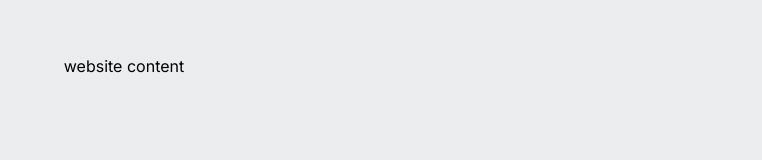
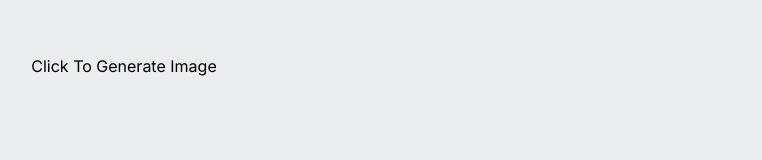
Before and after one commit to MerlinSerlin/chatbot-project, a Next.js app: page / in a window 1280 px wide. Shown: the part 334-494 px from the top of the page, without its empty margins (516-1278 px from the left). Built offline with nearby package versions, Linux system fonts and the light colour scheme.

Commit message:
wiring up dalle2

```diff
--- a/package.json
+++ b/package.json
@@ -28,6 +28,7 @@
     "lucide-react": "^0.187.0",
     "nanoid": "^4.0.2",
     "next": "^13.5.6",
+    "openai": "^4.12.4",
     "postcss": "8.4.23",
     "react": "18.2.0",
     "react-dom": "18.2.0",
--- /dev/null
+++ b/src/app/api/generate-image/route.ts
@@ -0,0 +1,21 @@
+import OpenAI from "openai";
+
+export async function POST( req: Request ){
+    const openai = new OpenAI({
+        apiKey: process.env.OPENAI_API_KEY,
+    });
+
+    const image = await openai.images.generate({
+        prompt: "a white siamese cat",
+        n: 1,
+        size: "1024x1024",
+     });
+
+     const url = image.data[0].url;
+
+     console.log(url)
+
+    // console.log(image.data);
+
+    return new Response();
+}
--- /dev/null
+++ b/src/app/components/Button.tsx
@@ -0,0 +1,33 @@
+'use client'
+
+import { FC } from 'react'
+
+interface ButtonProps {
+    className?: string
+    children?: React.ReactNode
+    onClick?: () => void
+}
+
+const Button: FC<ButtonProps> = ({}) => {
+    const generateImage = async () => {
+        const response = await fetch('/api/generate-image', {
+            method: 'POST',
+            headers: {
+              'Content-Type': 'application/json',
+            },
+            // body: JSON.stringify({messages: [message]})
+          })
+
+          if (!response.ok){
+            throw new Error();
+          }
+
+          return response.body;
+    }
+
+  return <button onClick={() => {
+      generateImage();
+  }}>Click To Generate Image</button>
+}
+
+export default Button
--- a/src/app/page.tsx
+++ b/src/app/page.tsx
@@ -1,9 +1,11 @@
 import Image from 'next/image'
+import Button from './components/Button'
 
 export default function Home() {
   return (
     <main className='absolute inset-0 flex justify-center items-center'>
-      website content
+      {/* website content */}
+      <Button/>
     </main>
   )
 }
```
Also changed, not shown: 1 other file (tests, documents, lock files or other folders).
